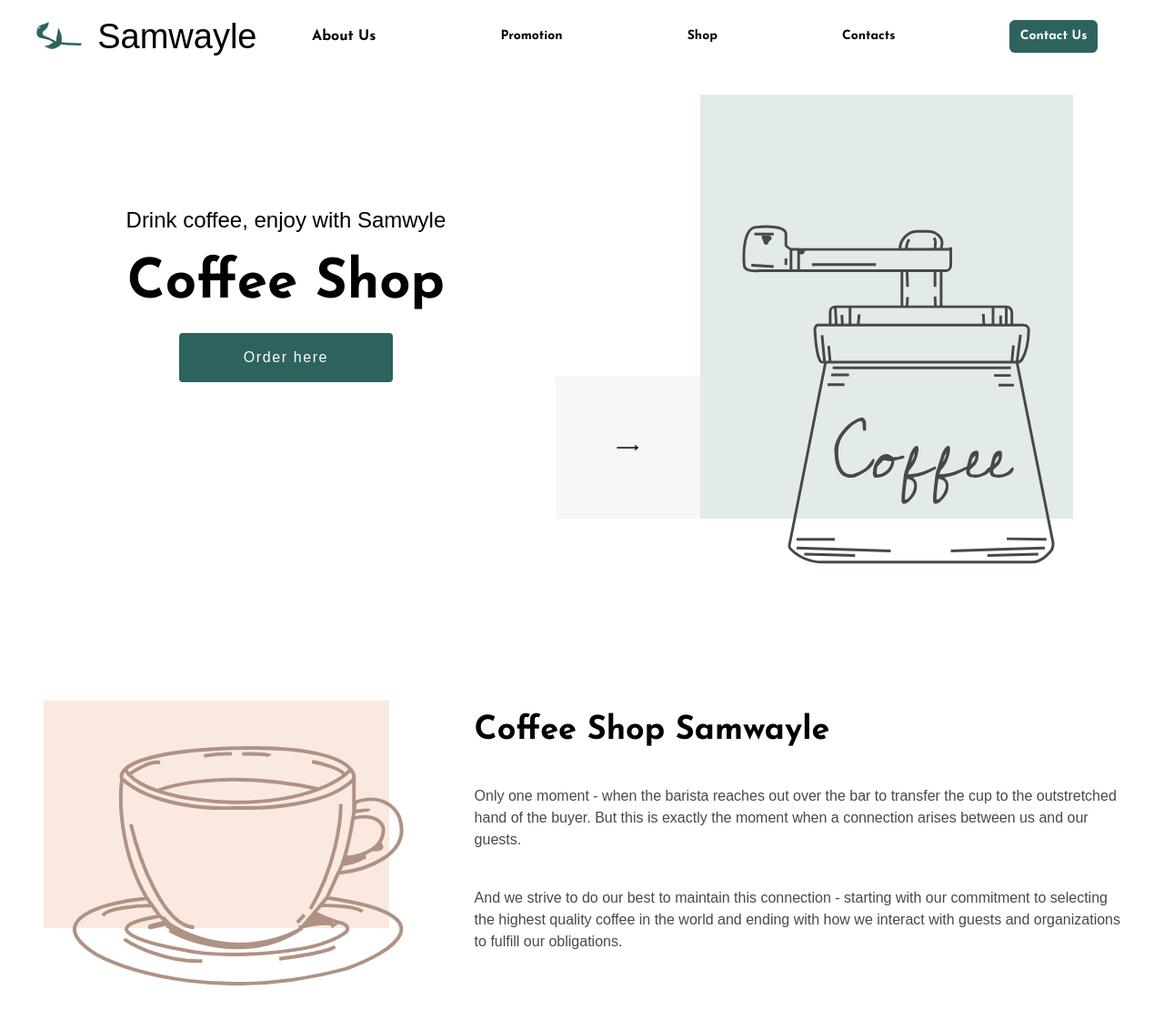
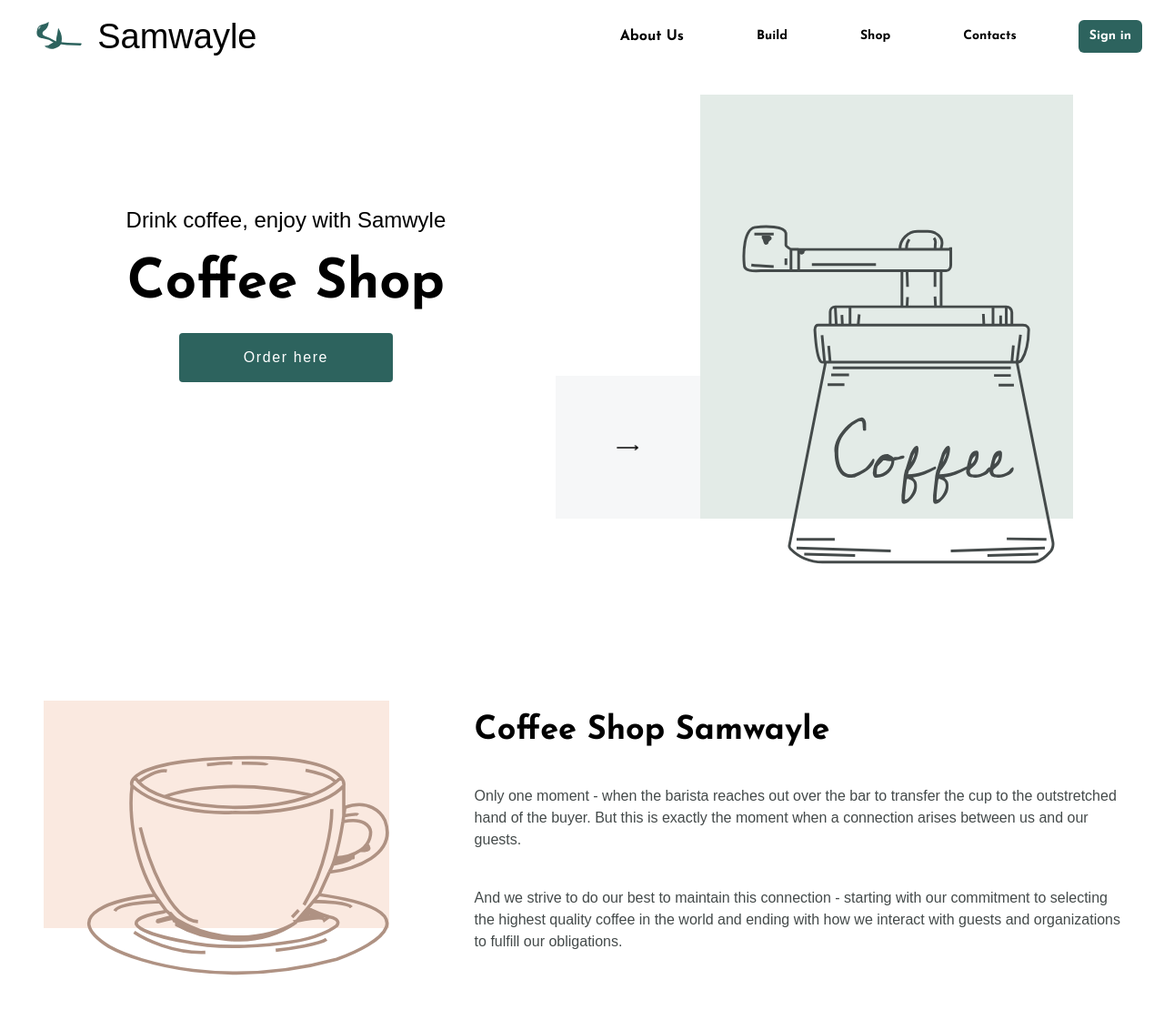
Before and after one commit to BadVoice/CoffeeVue, a Vue app: page / in a window 1280 px wide. Shown: the whole page at 91% size. Built offline with nearby package versions, Linux system fonts and the light colour scheme; a web font is replaced by a local one.

Commit message:
refactor: aboutUS & Navigation components

```diff
--- a/src/components/Layout/AboutUs.vue
+++ b/src/components/Layout/AboutUs.vue
@@ -1,13 +1,13 @@
 <template>
-    <div class="flex  flex-col md:flex-row min-h-[340px]  max-w-7xl mx-auto md:pt-44 sm:px-6 lg:px-8">
-        <div class="flex flex-col md:flex-row gap-y-10 w-full  sm:min-h-[340px] md:gap-x-10 sm:px-6 lg:px-8 md:justify-between">
+    <div class="flex  flex-col md:flex-row min-h-[340px]  max-w-7xl mx-auto md:pt-44 sm:px-6 lg:px-12">
+        <div class="flex flex-col md:flex-row gap-y-10 w-full  sm:min-h-[340px] md:gap-x-10 sm:px-6 lg:px-12 md:justify-between">
 
             <div class="flex flex-col relative md:min-w-[400px] h-[250px] md:w-[30%] w-full  justify-center">
                 <div class="absolute top-0 left-0 bg-[#FAE9E0] md:w-[380px] h-full w-full">
 
                 </div>
 
-                <img class="block absolute w-full top-[-25px] md:top-[50px] md:right-1  max-w-[365px] md:min-h-[262px]" src="@/assets/images/coffeeCup.svg" alt="coffeeCup">
+                <img class="block absolute w-full top-[-25px] md:top-[50px] md:right-1  max-w-[365px] md:min-h-[262px] px-4" src="@/assets/images/coffeeCup.svg" alt="coffeeCup">
             </div>
 
             <div class="flex flex-col md:h-[290px] md:w-[60%]   p-4  md:p-0  items-center ">
@@ -25,9 +25,6 @@
             </div>
         </div>
 
-
-
-
     </div>
 </template>
 
--- a/src/components/Layout/Navigation.vue
+++ b/src/components/Layout/Navigation.vue
@@ -40,7 +40,7 @@
         </div>
 
         <div class="hidden sm:flex w-full ">
-          <div class="flex space-x-4  w-full content-around items-center justify-around">
+          <div class="flex space-x-4  w-full content-around items-center justify-around md:justify-end gap-10">
             <!-- Current: "bg-gray-900 text-white", Default: "text-gray-300 hover:bg-gray-700 hover:text-white" -->
 
             <RouterLink to="build"
@@ -49,10 +49,10 @@
 
             <RouterLink to="build"
               class="text-black font-josenfin align-middle   px-3 py-2 rounded-md text-sm font-bold"
-            >Promotion</RouterLink>
+            >Build</RouterLink>
 
             <RouterLink to="build"
-              class="text-black font-josenfin align-middle  px-3 py-2 rounded-md text-sm font-bold"
+              class="text-black font-josenfin align-middle   px-3 py-2 rounded-md text-sm font-bold"
             >Shop</RouterLink>
 
             <RouterLink to="build"
@@ -61,7 +61,7 @@
 
             <RouterLink to="build"
               class="bg-[#2D635E] font-josenfin transition duration-300 hover:text-white hover:bg-[#2d7e65] text-white px-3 py-2 rounded-md text-sm font-bold" aria-current="page"
-            >Contact Us</RouterLink>
+            >Sign in</RouterLink>
 
 
 
@@ -88,16 +88,12 @@
             >About Us</RouterLink>
 
             <RouterLink to="build"
-              class="text-black font-josenfin transition duration-300 text-center align-middle w-[60%] m-auto hover:bg-[#2D635E] hover:text-white px-3 py-1 rounded-md text-xl font-medium"
-            >Promotion</RouterLink>
+              class="text-black font-josenfin transition duration-300 text-center w-[60%] m-auto align-middle hover:bg-[#2D635E] hover:text-white px-3 py-1 rounded-md text-xl font-medium"
+            >Build</RouterLink>
 
             <RouterLink to="build"
               class="text-black font-josenfin transition duration-300 text-center align-middle w-[60%] m-auto hover:bg-[#2D635E] hover:text-white px-3 py-1 rounded-md text-xl font-medium"
             >Shop</RouterLink>
-
-            <RouterLink to="build"
-              class="text-black font-josenfin transition duration-300 text-center w-[60%] m-auto align-middle hover:bg-[#2D635E] hover:text-white px-3 py-1 rounded-md text-xl font-medium"
-            >Contacts</RouterLink>
 
             <RouterLink to="build"
               class="bg-[#2D635E] font-josenfin   text-center align-middle w-[60%] m-auto hover:text-white  text-white px-3 py-1 rounded-md text-xl font-medium" aria-current="page"
```
